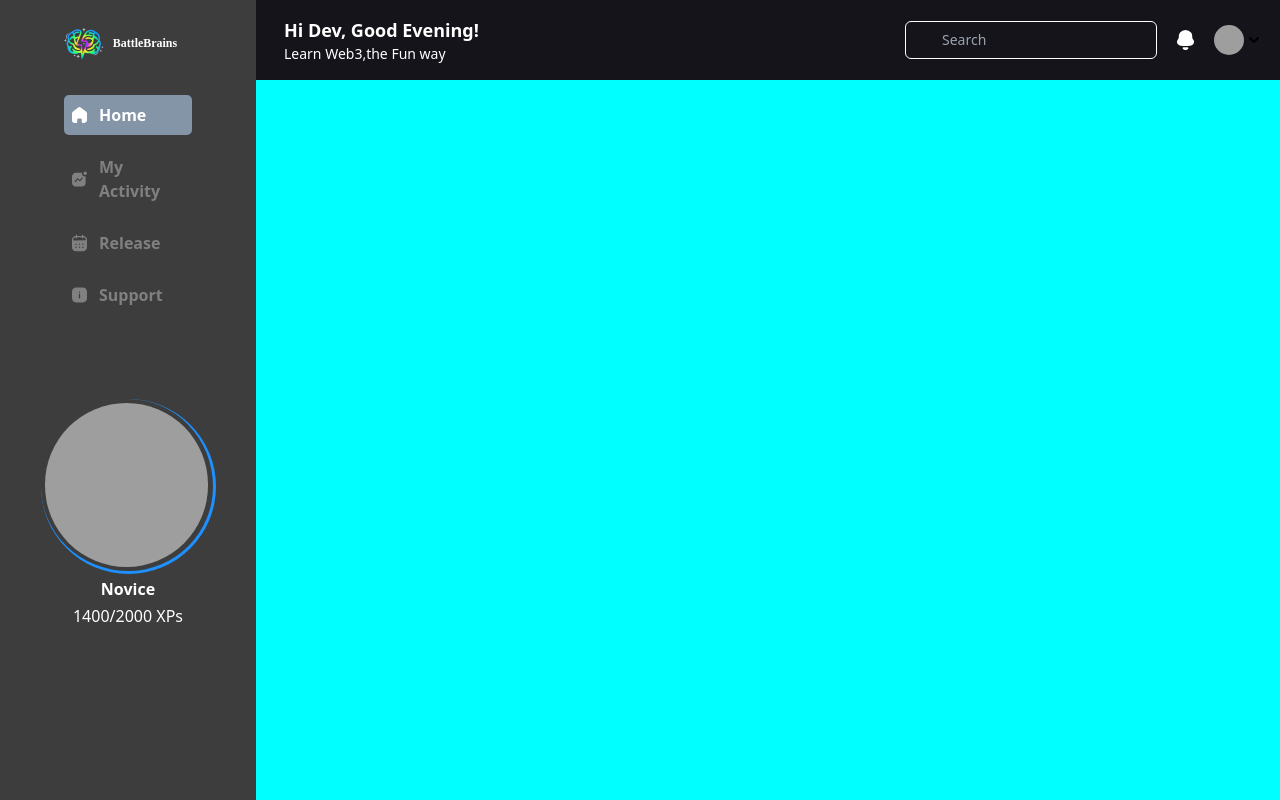
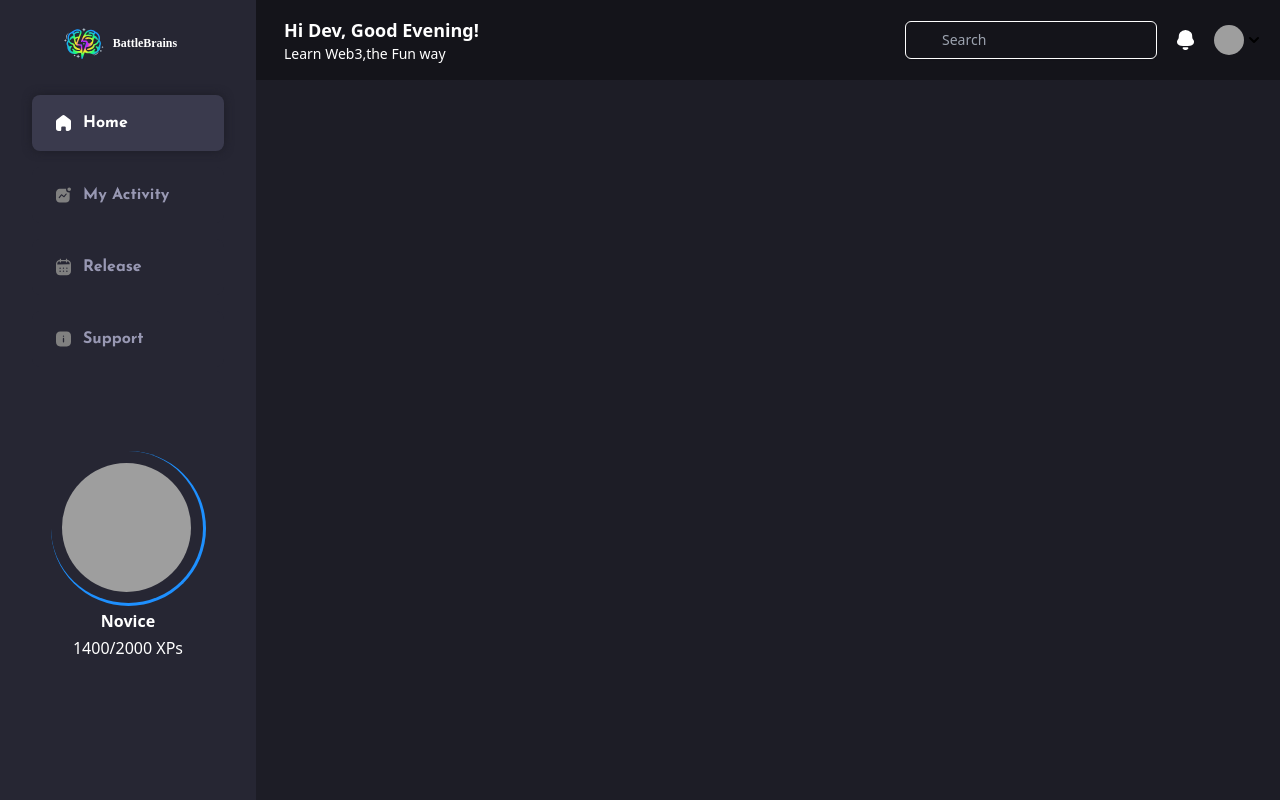
Before and after one commit to pranavvdesai/BattleBrains-frontend, a Nuxt app: page /home in a window 1280 px wide. Built offline with nearby package versions, Linux system fonts and the light colour scheme; grey boxes are pictures that could not be loaded.

Commit message:
Sidebar repaired.

```diff
--- a/components/SideBar.vue
+++ b/components/SideBar.vue
@@ -1,24 +1,24 @@
 <template>
 <div>
     <!-- Desktop View -->
-  <div class="fixed top-0 flex flex-col items-center leftbar">
+  <div class="fixed top-0 flex flex-col items-center w-1/5 h-full bg-dark-300">
           <img src="@/assets/images/logo-dark_mode.svg" class="lg:w-1/2 mt-7" alt="logo"/>
-          <div class="flex flex-col w-1/2 mt-9 mb-9">
-          <NuxtLink to="/home" class="link flex p-2">
+          <div class="flex flex-col w-3/4 my-9">
+              <NuxtLink to="/home" class="link rounded-lg flex py-4 px-6">
                  <img src="@/assets/images/Iconly-Bold-Home.svg" class="img" height="15px" width="15px"/>
-             <h3 class="ml-3 link_content"><b>Home</b></h3>
+                 <h3 class="ml-3 link_content font-josefin"><b>Home</b></h3>
               </NuxtLink>
-            <NuxtLink to="/about" class="link flex p-2 mt-3">
-             <img src="@/assets/images/Iconly-Bold-Activity.svg" class="img" height="15px" width="15px"/>
-             <h3 class="ml-3 link_content"><b>My Activity</b></h3>
+                <NuxtLink to="/about" class="link rounded-lg flex py-4 px-6 mt-4">
+                 <img src="@/assets/images/Iconly-Bold-Activity.svg" class="img"  height="15px" width="15px"/>
+                 <h3 class="ml-3 link_content font-josefin"><b>My Activity</b></h3>
               </NuxtLink>
-            <NuxtLink to="/" class="link flex p-2 mt-3">
+                <NuxtLink to="/" class="link rounded-lg  flex py-4 px-6 mt-4">
                  <img src="@/assets/images/Iconly-Bold-Calendar.svg" class="img" height="15px" width="15px"/>
-             <h3 class="ml-3 link_content"><b>Release</b></h3>
+                 <h3 class="ml-3 link_content font-josefin"><b>Release</b></h3>
               </NuxtLink>
-            <NuxtLink to="/" class="link flex p-2 mt-3">
+                <NuxtLink to="/" class="link rounded-lg  flex py-4 px-6 mt-4">
                  <img src="@/assets/images/Iconly-Bold-Info Square.svg" class="img" height="15px" width="15px"/>
-             <h3 class="ml-3 link_content"><b>Support</b></h3>
+                 <h3 class="ml-3 link_content font-josefin"><b>Support</b></h3>
               </NuxtLink>
           </div>
           <div class="xp_info flex flex-col items-center mt-12">
@@ -33,32 +33,21 @@
 </template>
 
 <style>
-   .leftbar{
-       width: 20%;
-       background-color: #3d3d3d;
-       height: 100%;
-   }
    .link{
-       background-color: #3d3d3d;
-       border-radius: 5px;
+       background-color: #262633;
    }
     .link_content{
-       color: grey;
+       color: #9898B3;
    }
     .img{
         filter: invert(0.5);
     }
    .link:hover{
-       background-color: #8395a7;
-   }
-   .link:hover .link_content{
-       color: white;
-   }
-   .link:hover .img{
-       filter: invert(1);
+       background-color: #1D1D26;
    }
    a.nuxt-link-exact-active{
-     background-color: #8395a7;
+     background-color: #3A3A4D;
+     box-shadow: 0px 0px 10px #1D1D26;
     }
     a.nuxt-link-exact-active .link_content{
        color: white;
@@ -68,15 +57,15 @@
    }
 
     .pr_img{
-        height: 95%;
-        width: 95%;
+        height: 85%;
+        width: 85%;
         border-radius: 50%;
     }
     .img_border{
         border-right: 3px solid dodgerblue;
         border-bottom: 3px solid dodgerblue;
-        height: 175px;
-        width: 175px;
+        height: 155px;
+        width: 155px;
         border-radius: 50%;
     }
     .name,.xp{
--- a/pages/home.vue
+++ b/pages/home.vue
@@ -1,5 +1,5 @@
 <template>
-<div class="home_right">
+<div class="bg-dark-200 home_right">
     <Header />
     <h1>Helloooooo</h1>
     <Bottombar />
@@ -21,7 +21,7 @@ import Header from '../components/Header.vue'
     position: relative;
     margin-left: 20%;
     width: 80%;
-    background-color: aqua;
+    background-color: #1D1D26;
   }
   @media(max-width: 1024px){
     .home_right{
```
Lines whose indentation alone changed are shown as unchanged.
